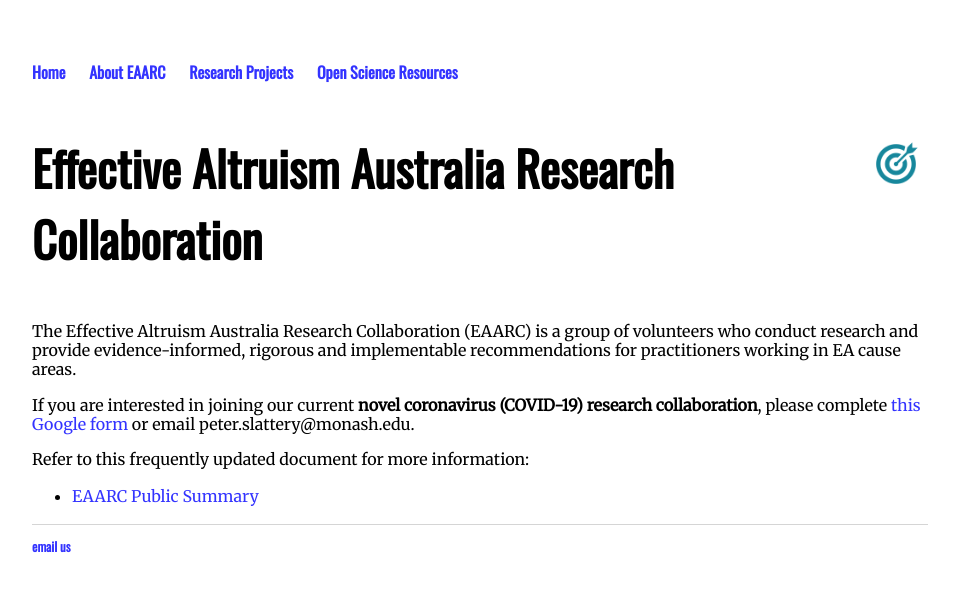
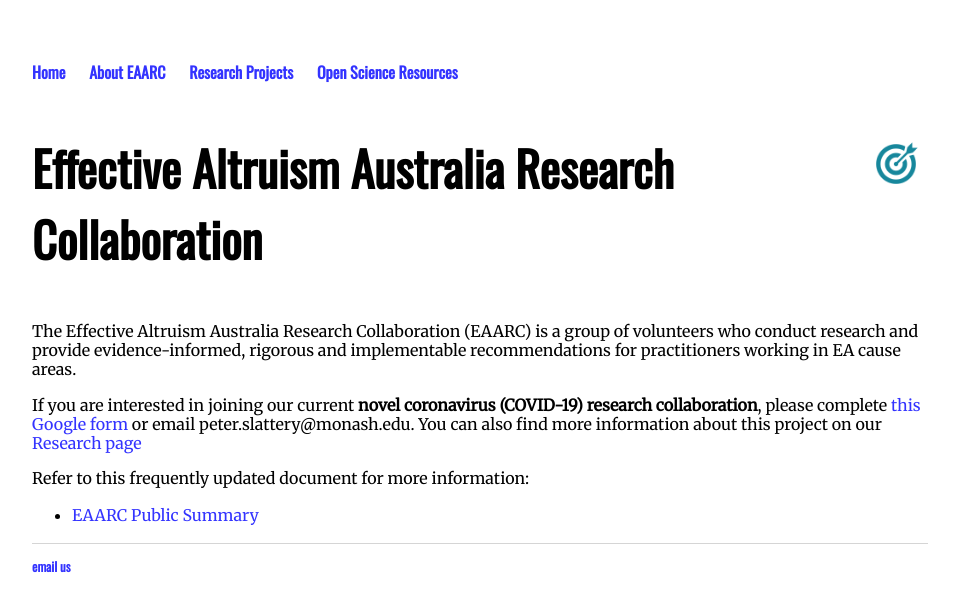
Before and after one commit to aksaeri/scrub, a Jekyll site: the page built from index.md, in a window 1280 px wide. Shown: the top 611 px of the page, without its empty margins (160-1119 px from the left). Built offline with Jekyll 4.4.1, drawn with Linux system fonts in a browser that asks for light colours.

Commit message:
Update index.md

```diff
--- a/index.md
+++ b/index.md
@@ -9,7 +9,7 @@
 
 The Effective Altruism Australia Research Collaboration (EAARC) is a group of volunteers who conduct research and provide evidence-informed, rigorous and implementable recommendations for practitioners working in EA cause areas.
 
-If you are interested in joining our current **novel coronavirus (COVID-19) research collaboration**, please complete [this Google form](https://forms.gle/ZA8ZQCU2aGYS31QJA) or email peter.slattery@monash.edu.
+If you are interested in joining our current **novel coronavirus (COVID-19) research collaboration**, please complete [this Google form](https://forms.gle/ZA8ZQCU2aGYS31QJA) or email peter.slattery@monash.edu. You can also find more information about this project on our [Research page](pages/research.html)
 
 Refer to this frequently updated document for more information:
 
```
